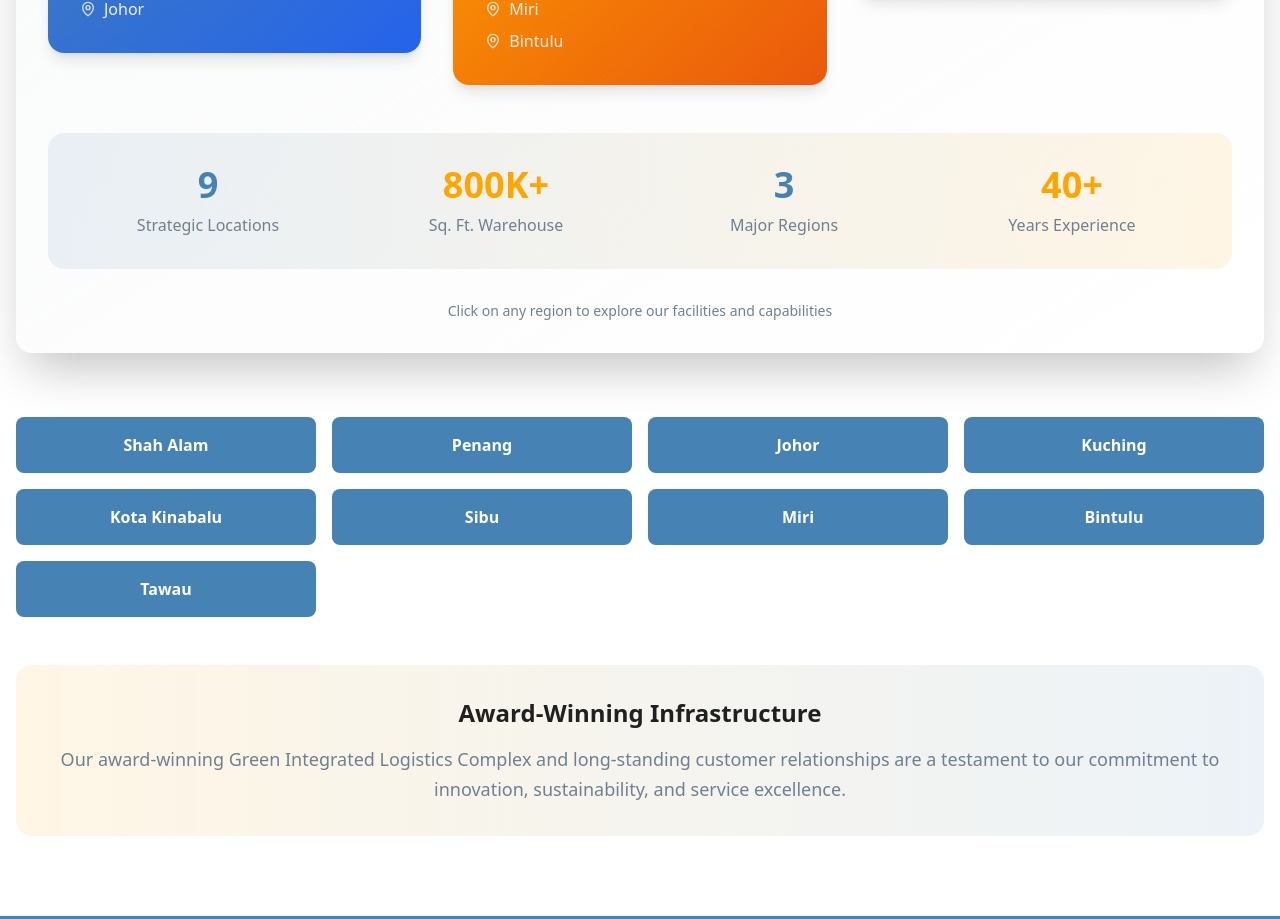
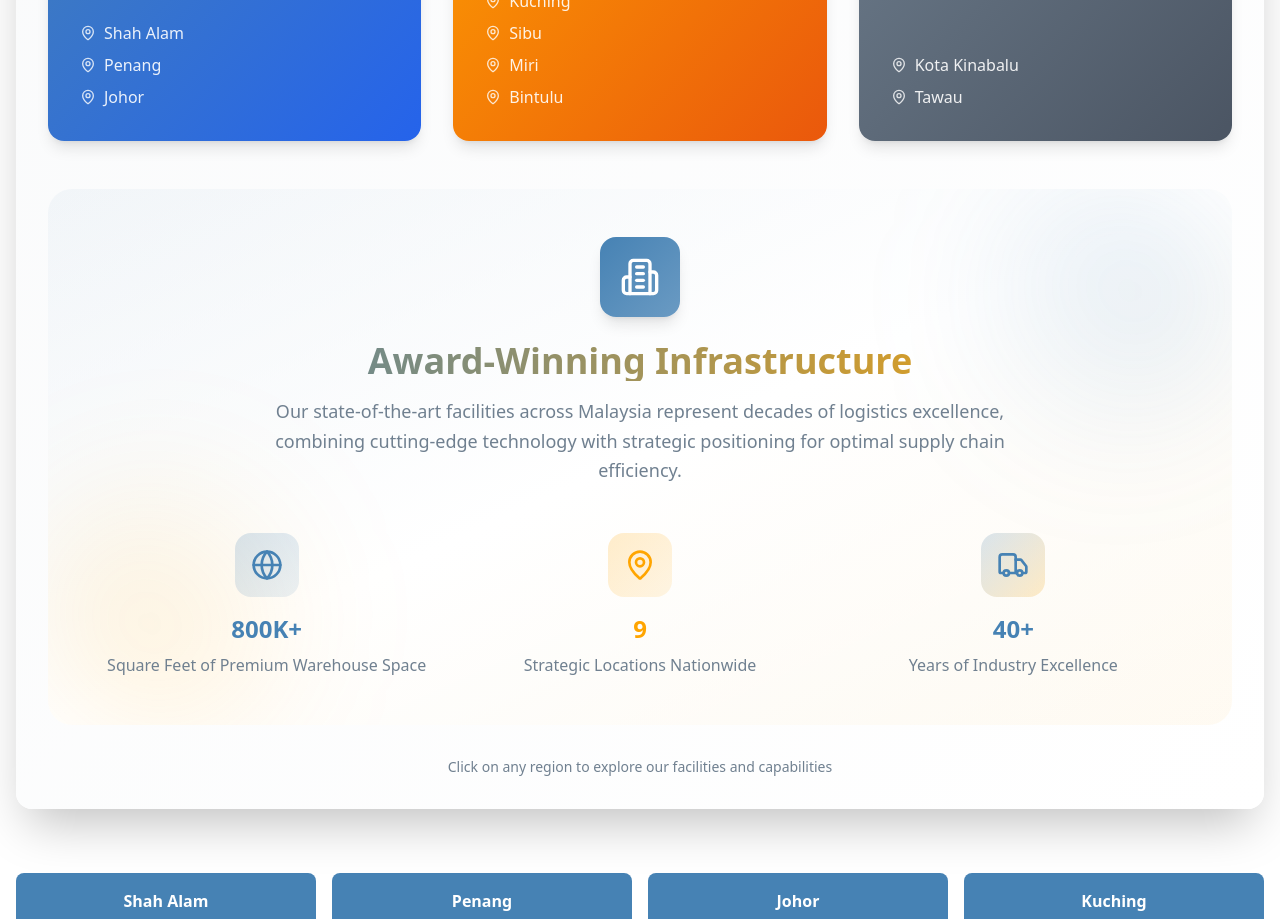
Before and after one commit to marcuskhor/esb, a React (Vite) app: page /about in a window 1280 px wide. Shown: the part 2900-3819 px from the top of the page. Built offline with nearby package versions, Linux system fonts and the light colour scheme.

Commit message:
Refactor: Improve map component design
Update the CustomMalaysiaMap component to ensure equal sizing for all region boxes. Remove the blue box section and implement a more visually appealing design for the "award-winning infrastructure" section.

```diff
--- a/src/components/CustomMalaysiaMap.tsx
+++ b/src/components/CustomMalaysiaMap.tsx
@@ -52,11 +52,11 @@ const CustomMalaysiaMap = () => {
               key={index}
               className={`relative cursor-pointer transform transition-all duration-500 hover:scale-105 ${
                 isSelected ? 'scale-105 z-10' : ''
-              }`}
+              } h-full`}
               onClick={() => setSelectedRegion(isSelected ? null : region.name)}
             >
               {/* Main Region Card */}
-              <div className={`${region.color} rounded-2xl p-8 text-white shadow-lg relative overflow-hidden`}>
+              <div className={`${region.color} rounded-2xl p-8 text-white shadow-lg relative overflow-hidden h-full flex flex-col justify-between min-h-[400px]`}>
                 {/* Background Pattern */}
                 <div className="absolute inset-0 opacity-10">
                   <div className="absolute top-4 right-4">
@@ -65,7 +65,8 @@ const CustomMalaysiaMap = () => {
                 </div>
 
                 {/* Content */}
-                <div className="relative z-10">
+                <div className="relative z-10 flex flex-col justify-between h-full">
+                  <div>
                     <div className="flex items-center justify-between mb-4">
                       <IconComponent className="h-8 w-8" />
                       <span className="text-sm font-medium bg-white/20 px-3 py-1 rounded-full">
@@ -75,6 +76,7 @@ const CustomMalaysiaMap = () => {
 
                     <h4 className="text-2xl font-bold mb-2">{region.name}</h4>
                     <p className="text-white/90 mb-6">{region.description}</p>
+                  </div>
 
                   {/* Facility List */}
                   <div className="space-y-2">
@@ -114,24 +116,52 @@ const CustomMalaysiaMap = () => {
         })}
       </div>
 
-      {/* Statistics Section */}
-      <div className="bg-gradient-to-r from-steel-blue/10 to-orange-accent/10 rounded-2xl p-8">
-        <div className="grid md:grid-cols-4 gap-8 text-center">
-          <div>
-            <div className="text-4xl font-bold text-steel-blue mb-2">9</div>
-            <div className="text-slate-gray font-medium">Strategic Locations</div>
+      {/* Award-Winning Infrastructure Section */}
+      <div className="relative bg-gradient-to-br from-steel-blue/5 via-white to-orange-accent/5 rounded-3xl p-12 overflow-hidden">
+        {/* Decorative Background Elements */}
+        <div className="absolute inset-0">
+          <div className="absolute top-0 right-0 w-64 h-64 bg-gradient-to-bl from-steel-blue/20 to-transparent rounded-full blur-3xl"></div>
+          <div className="absolute bottom-0 left-0 w-64 h-64 bg-gradient-to-tr from-orange-accent/20 to-transparent rounded-full blur-3xl"></div>
         </div>
-          <div>
-            <div className="text-4xl font-bold text-orange-accent mb-2">800K+</div>
-            <div className="text-slate-gray font-medium">Sq. Ft. Warehouse</div>
+
+        <div className="relative z-10">
+          <div className="text-center mb-12">
+            <div className="inline-flex items-center justify-center w-20 h-20 bg-gradient-to-br from-steel-blue to-steel-blue/80 rounded-2xl mb-6 shadow-lg">
+              <Building2 className="h-10 w-10 text-white" />
             </div>
-          <div>
-            <div className="text-4xl font-bold text-steel-blue mb-2">3</div>
-            <div className="text-slate-gray font-medium">Major Regions</div>
+            <h3 className="text-4xl font-bold bg-gradient-to-r from-steel-blue to-orange-accent bg-clip-text text-transparent mb-4">
+              Award-Winning Infrastructure
+            </h3>
+            <p className="text-lg text-slate-gray max-w-3xl mx-auto leading-relaxed">
+              Our state-of-the-art facilities across Malaysia represent decades of logistics excellence,
+              combining cutting-edge technology with strategic positioning for optimal supply chain efficiency.
+            </p>
           </div>
-          <div>
-            <div className="text-4xl font-bold text-orange-accent mb-2">40+</div>
-            <div className="text-slate-gray font-medium">Years Experience</div>
+
+          <div className="grid md:grid-cols-3 gap-8">
+            <div className="text-center group">
+              <div className="w-16 h-16 bg-gradient-to-br from-steel-blue/20 to-steel-blue/10 rounded-2xl flex items-center justify-center mx-auto mb-4 group-hover:scale-110 transition-transform duration-300">
+                <Globe className="h-8 w-8 text-steel-blue" />
+              </div>
+              <h4 className="text-2xl font-bold text-steel-blue mb-2">800K+</h4>
+              <p className="text-slate-gray font-medium">Square Feet of Premium Warehouse Space</p>
+            </div>
+
+            <div className="text-center group">
+              <div className="w-16 h-16 bg-gradient-to-br from-orange-accent/20 to-orange-accent/10 rounded-2xl flex items-center justify-center mx-auto mb-4 group-hover:scale-110 transition-transform duration-300">
+                <MapPin className="h-8 w-8 text-orange-accent" />
+              </div>
+              <h4 className="text-2xl font-bold text-orange-accent mb-2">9</h4>
+              <p className="text-slate-gray font-medium">Strategic Locations Nationwide</p>
+            </div>
+
+            <div className="text-center group">
+              <div className="w-16 h-16 bg-gradient-to-br from-steel-blue/20 to-orange-accent/20 rounded-2xl flex items-center justify-center mx-auto mb-4 group-hover:scale-110 transition-transform duration-300">
+                <Truck className="h-8 w-8 text-steel-blue" />
+              </div>
+              <h4 className="text-2xl font-bold text-steel-blue mb-2">40+</h4>
+              <p className="text-slate-gray font-medium">Years of Industry Excellence</p>
+            </div>
           </div>
         </div>
       </div>
```
Lines whose indentation alone changed are shown as unchanged.
